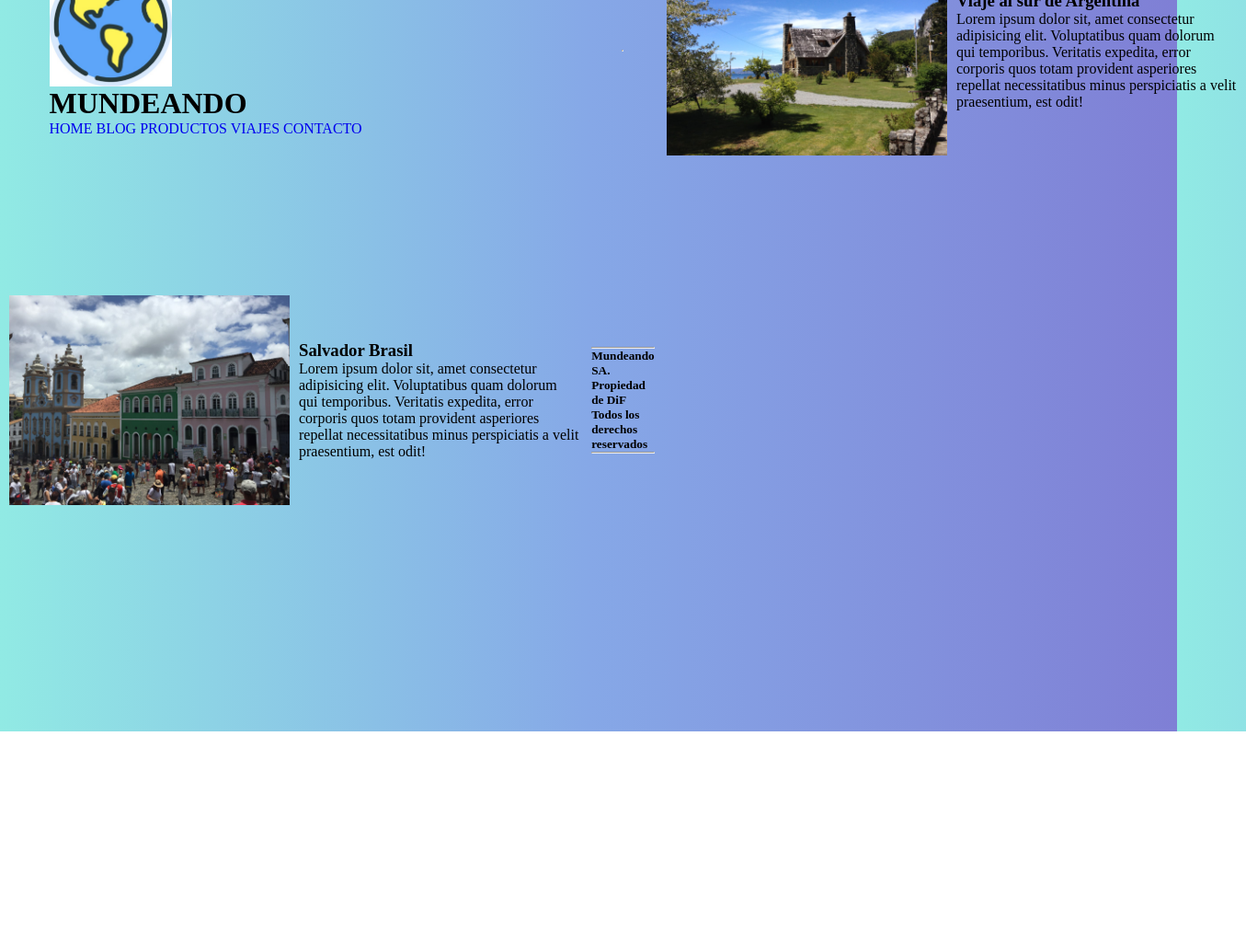
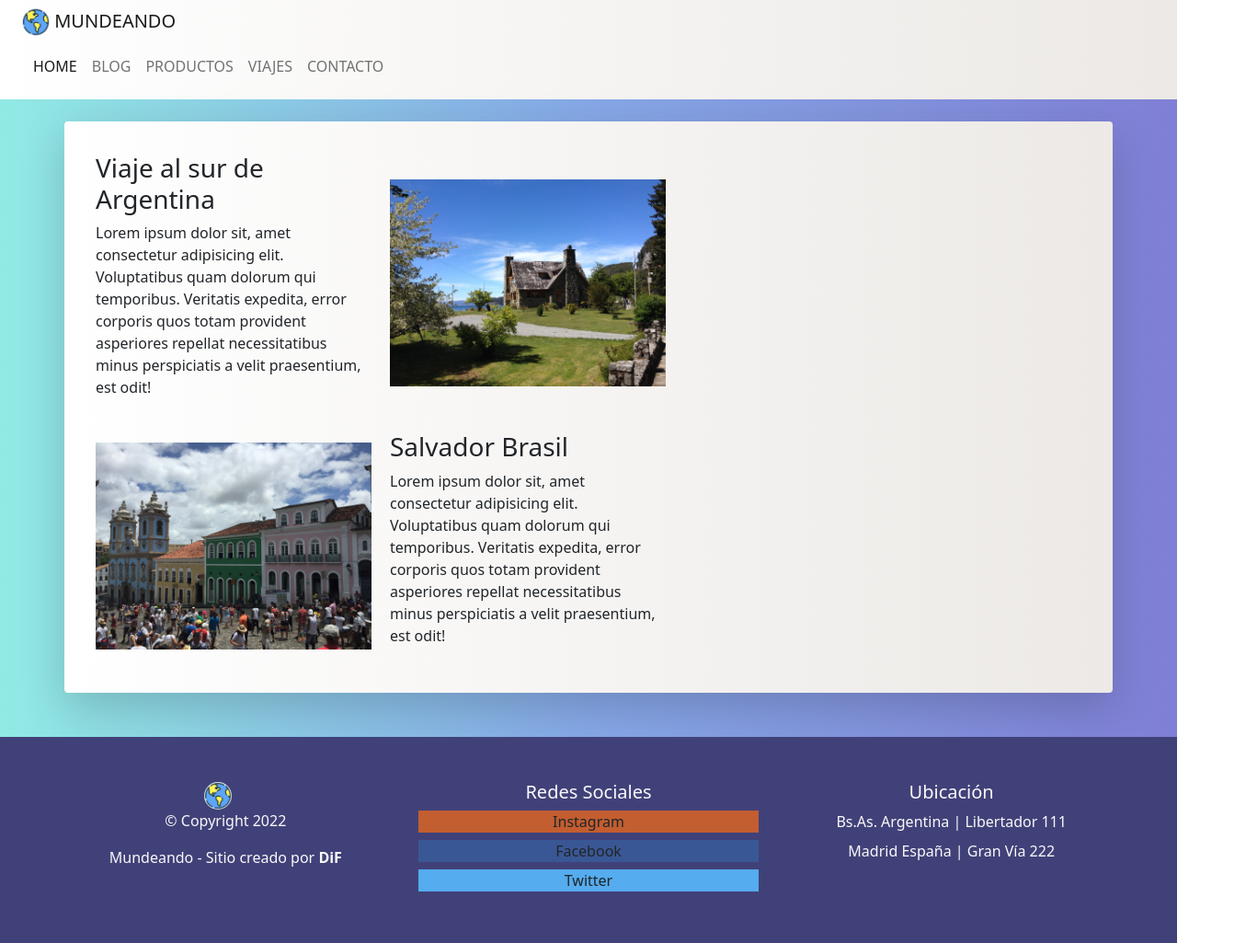
Before and after one commit to diferrerin/mundeandov2, a website: page pages/blog.html in a window 1280 px wide. Shown: the part 5-1030 px from the top of the page at 92% size, 1355 px wide, since content can reach past the window. Before the commit the page ends 800 px from the top, so only its background shows below. Drawn offline with nearby package versions, Linux system fonts and the light colour scheme.

Commit message:
BlogHTML prolijo y actualizado

```diff
--- a/pages/blog.html
+++ b/pages/blog.html
@@ -4,45 +4,56 @@
     <meta charset="UTF-8" />
     <meta http-equiv="X-UA-Compatible" content="IE=edge" />
     <meta name="viewport" content="width=device-width, initial-scale=1.0" />
-    <link rel="stylesheet" href="../css/styles.css" />
+    <meta name="description" content="Los mejores posteos de diversos temas relcionados con Viajar.">
+    <meta name="keywords" content="VIAJES, RECOMENDACIONES, TIPS, AHORRO, LUGARES, CLAVES ">
+    <!-- Bootstrap CSS -->
+    <link href="https://cdn.jsdelivr.net/npm/bootstrap@5.1.3/dist/css/bootstrap.min.css" rel="stylesheet" integrity="sha384-1BmE4kWBq78iYhFldvKuhfTAU6auU8tT94WrHftjDbrCEXSU1oBoqyl2QvZ6jIW3" crossorigin="anonymous">
+    <!--  ESTILOS CON SASS -->
+    <link rel="stylesheet" href="../css/estilos.css" />
     <title>Blog</title>
   </head>
 
   <body class="body__backgroundImage">
-    <header class="header__padre">
-      <!-- LOGO + NOMBRE PROYECTO -->
-      <div>
-        <img
-          src="../images/logo_mundeando.jpg"
-          alt="Logo Mundeando"
-          width="25%"
-          class="header__logoBorde"
-        />
-      </div>
-      <div>
-        <h1 class="header__tituloWeb">MUNDEANDO</h1>
+
+     <!-- Optional JavaScript;  Option 1: Bootstrap Bundle with Popper -->
+     <script src="https://cdn.jsdelivr.net/npm/bootstrap@5.1.3/dist/js/bootstrap.bundle.min.js" integrity="sha384-ka7Sk0Gln4gmtz2MlQnikT1wXgYsOg+OMhuP+IlRH9sENBO0LRn5q+8nbTov4+1p" crossorigin="anonymous"></script>
+     <!-- HEADER -->
+     <header>
+      <nav class="navbar navbar-light">
+          <div class="container-fluid row">
+            <a class="navbar-brand col-md-2" href="index.html">   <!-- LOGO + NOMBRE-->
+              <img src="../images/logo_mundeando.jpg" alt="Logo Mundeando" width="30" height="24" class="d-inline-block align-text-top img-fluid rounded-circle">
+              MUNDEANDO
+            </a>
           </div>
 
-      <nav>
-        <!-- MENU PRINCIPAL-->
-        <a href="../index.html"> HOME </a>
-        <a href="../pages/blog.html"> BLOG </a>
-        <a href="../pages/productos.html"> PRODUCTOS </a>
-        <a href="../pages/viajes.html"> VIAJES </a>
-        <a href="../pages/contacto.html"> CONTACTO </a>
+          <div class="col-md-8"> <!-- MENU -->
+              <nav class="navbar navbar-expand-lg navbar-light ">
+                  <div class="container-fluid">
+                    <a class="navbar-brand" href="#"></a>
+                    <button class="navbar-toggler" type="button" data-bs-toggle="collapse" data-bs-target="#navbarNavAltMarkup" aria-controls="navbarNavAltMarkup" aria-expanded="false" aria-label="Toggle navigation">
+                      <span class="navbar-toggler-icon"></span>
+                    </button>
+                    <div class="collapse navbar-collapse" id="navbarNavAltMarkup">
+                      <div class="navbar-nav">
+                        <a class="nav-link active" aria-current="page" href="../index.html">HOME</a>
+                        <a class="nav-link" href="../pages/blog.html">BLOG</a>
+                        <a class="nav-link" href="../pages/productos.html">PRODUCTOS</a>
+                        <a class="nav-link" href="../pages/viajes.html">VIAJES</a>
+                        <a class="nav-link" href="../pages/contacto.html">CONTACTO</a>
+                      </div>
+                    </div>
+                  </div>
+                </nav>
+          </div>
         </nav>
   </header>
-    <hr />
+  <div class="container mt-4 card__bground shadow-lg p-4 mb-5 bg-body rounded">
 
-    <table border="0" cellpadding="10" cellspacing="10" width="640" class="body__margenes">
+       <!-- NOTA  USO DE TABLAS -- ACTUALIZAR BOOTSTRAP O GRID FLEXBOX -->
+      <table  cellpadding="10" cellspacing="10" width="640" class="body__margenes">
         <tr>
-        <td width="50%">
-          <img
-            src="../images/ARG_VillaLaAng_casa.JPG"
-            alt="Foto de viaje"
-            width="100%"
-          />
-        </td>
+
           <td width="50%">
             <h3>Viaje al sur de Argentina</h3>
             <p>
@@ -52,10 +63,17 @@
               minus perspiciatis a velit praesentium, est odit!
             </p>
           </td>
+          <td width="50%">
+            <img
+              src="../images/ARG_VillaLaAng_casa.JPG"
+              alt="Foto de viaje"
+              width="100%"
+            />
+          </td>
         </tr>
       </table>
 
-    <table border="0" cellpadding="10" cellspacing="10" width="640" class="body__margenes">
+      <table  cellpadding="10" cellspacing="10" width="640" class="body__margenes">
         <tr>
           <td width="50%">
             <img
@@ -75,11 +93,36 @@
           </td>
         </tr>
       </table>
-    <footer class="body__bordesGral">
-      <hr />
-      <h5>Mundeando SA. Propiedad de DiF</h5>
-      <h5>Todos los derechos reservados</h5>
-      <hr />
+    </div>
+
+    <!-- FOOTER -->
+    <footer>
+        <div class="container-fluid mt-4 text-center">
+          <div class="row p-5" style="background: #414179;">
+              <div class="col">
+                 <a class="navbar-brand col-md-2" href="index.html">
+                    <img src="../images/logo_mundeando.jpg" alt="Logo Mundeando" width="30" height="24" class="d-inline-block align-text-top img-fluid rounded-circle">
+                 </a>
+                  <p class="text-light">&copy; Copyright 2022</p>
+                  <p class="text-light">Mundeando - Sitio creado por <strong>DiF</strong></p>
+              </div>
+              <div class="col">
+                  <h5 class="text-light">Redes Sociales</h5>
+                  <ul class="nav flex-column">
+                      <li class="nav-item mb-2"><a href="#" class="nav-link p-0 btn__instagram text-dark">Instagram</a></li>
+                      <li class="nav-item mb-2"><a href="#" class="nav-link p-0 btn__facebook text-dark">Facebook</a></li>
+                      <li class="nav-item mb-2"><a href="#" class="nav-link p-0 btn__twitter text-dark">Twitter</a></li>
+                  </ul>
+              </div>
+              <div class="col">
+                  <h5 class="text-light">Ubicación</h5>
+                  <ul class="nav flex-column">
+                  <li class="nav-item mb-2"><a href="#" class="nav-link p-0 text-light">Bs.As. Argentina | Libertador 111</a></li>
+                  <li class="nav-item mb-2"><a href="#" class="nav-link p-0 text-light">Madrid  España | Gran Vía 222</a></li>
+                  </ul>
+              </div>
+          </div>
+      </div>
     </footer>
   </body>
 </html>
```
Also changed, not shown: pages/contacto.html (+28 -14 lines). Lines whose indentation alone changed are shown as unchanged.
